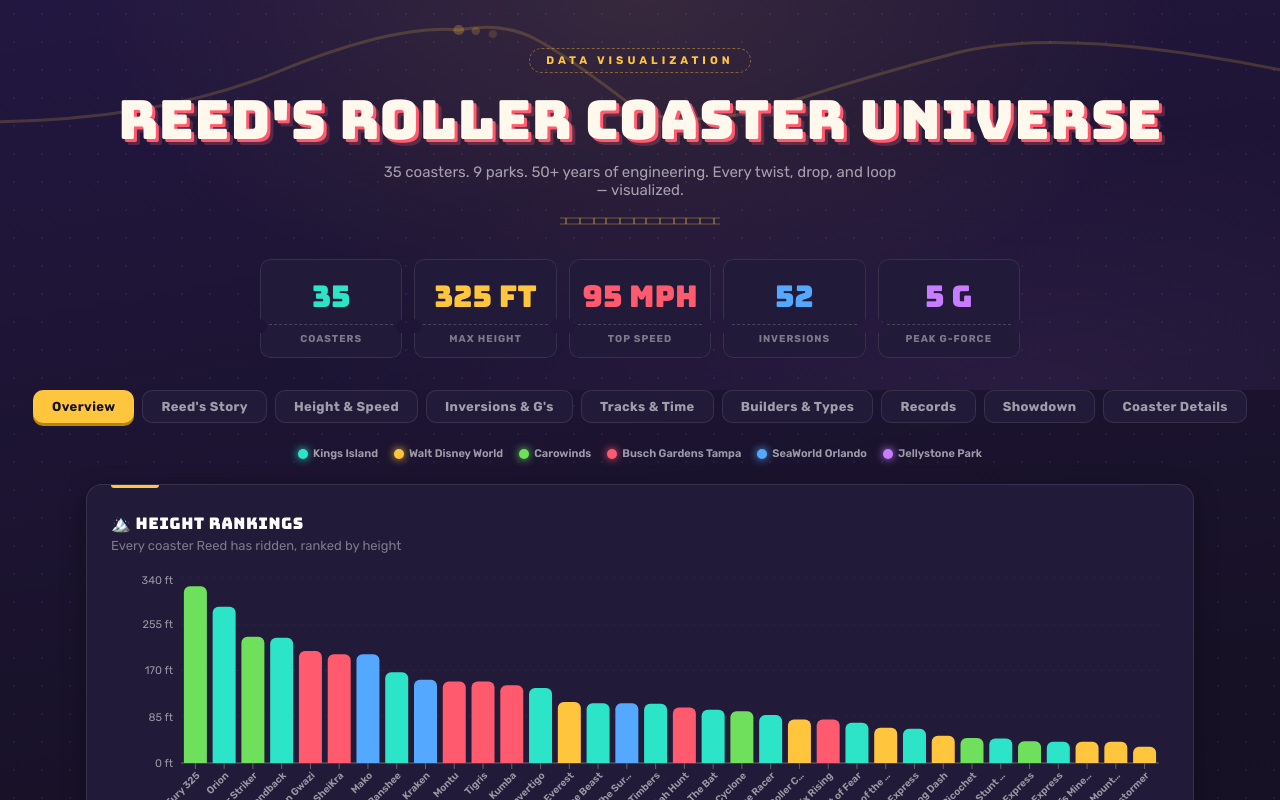
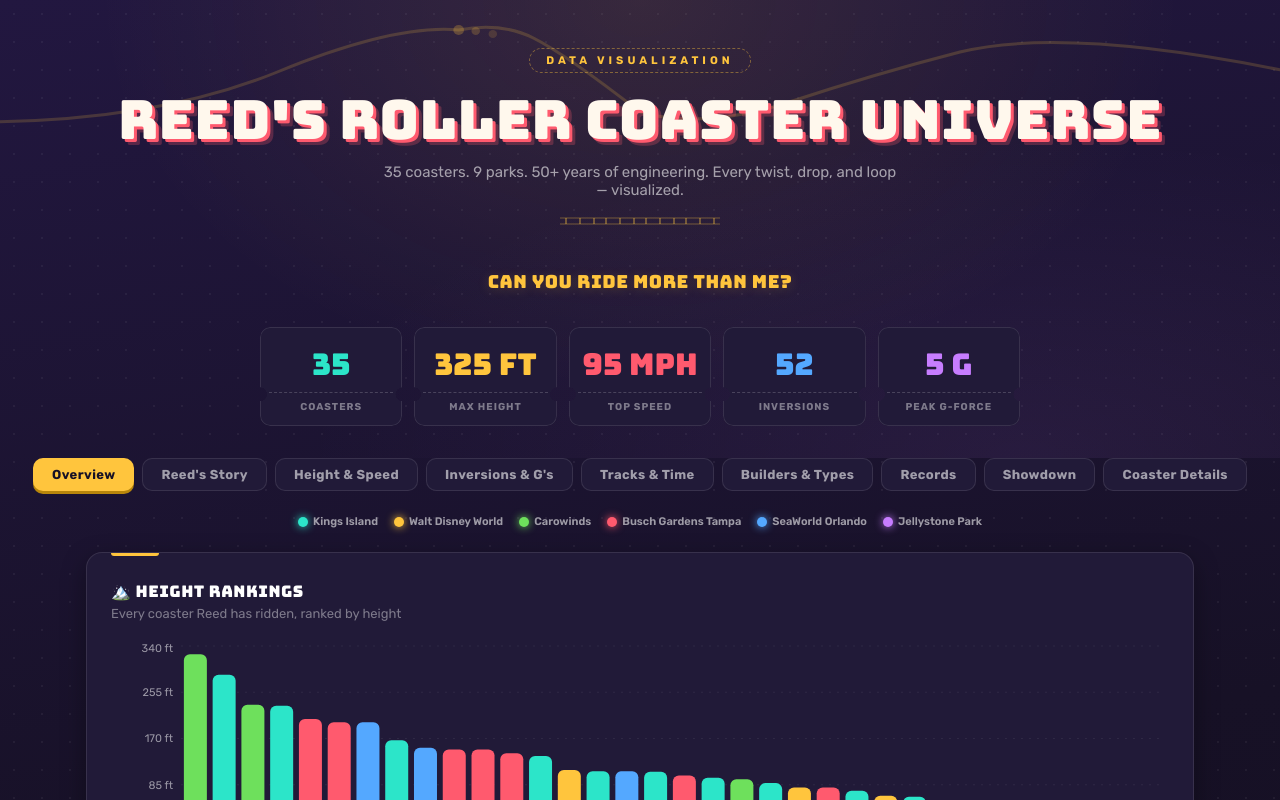
Before and after one commit to justin-vanwinkle/reed-coasters, a React (Vite) app: page / in a window 1280 px wide. Shown: the top 800 px of the page. Built offline with nearby package versions, Linux system fonts and the light colour scheme.

Commit message:
feat: add rotating hero prompts (#12)

```diff
--- a/src/components/layout/Hero.module.css
+++ b/src/components/layout/Hero.module.css
@@ -70,6 +70,44 @@
   background-repeat: repeat-x;
 }
 
+.prompt {
+  display: flex;
+  align-items: center;
+  justify-content: center;
+  min-height: 44px;
+  max-width: 680px;
+  margin: 0 auto var(--spacing-2xl);
+  padding: 0 var(--spacing-md);
+  color: var(--color-accent);
+  font-family: var(--font-display);
+  font-size: clamp(var(--font-size-md), 2vw, var(--font-size-2xl));
+  letter-spacing: var(--tracking-display);
+  line-height: 1.4;
+  text-shadow: 0 2px 12px rgba(255, 197, 61, 0.18);
+}
+
+.promptText {
+  display: inline-block;
+  animation: promptFadeIn var(--transition-slow);
+}
+
+@keyframes promptFadeIn {
+  from {
+    opacity: 0;
+    transform: translateY(4px);
+  }
+  to {
+    opacity: 1;
+    transform: translateY(0);
+  }
+}
+
+@media (prefers-reduced-motion: reduce) {
+  .promptText {
+    animation: none;
+  }
+}
+
 .statsGrid {
   display: grid;
   grid-template-columns: repeat(auto-fit, minmax(120px, 1fr));
--- a/src/components/layout/Hero.tsx
+++ b/src/components/layout/Hero.tsx
@@ -1,7 +1,50 @@
-import { memo } from 'react';
+import { memo, useEffect, useState } from 'react';
 import { AnimatedNumber } from '../ui/AnimatedNumber';
 import { stats } from '../../data';
+import { usePrefersReducedMotion } from '../../hooks/usePrefersReducedMotion';
 import styles from './Hero.module.css';
+
+const HERO_PROMPTS = [
+  'Can you ride more than me?',
+  'Think you can top my coaster count?',
+  'Front row or back row?',
+  'How many loops is too many? Trick question.',
+  'Big drops. Bigger bragging rights.',
+  'The midway called—it wants another lap.',
+  'Keep your hands up and your coaster count higher.',
+  'One more ride? Always.',
+  'Ready to earn some airtime?',
+  "What’s your next must-ride?",
+  'Your next favorite coaster is still out there.',
+  'Queue up. Strap in. Brag later.',
+] as const;
+
+const PROMPT_INTERVAL_MS = 10_000;
+const LAST_PROMPT_STORAGE_KEY = 'reeds-coaster-dashboard:last-hero-prompt';
+
+function readLastPrompt(): string | null {
+  try {
+    const storedPrompt = window.sessionStorage.getItem(LAST_PROMPT_STORAGE_KEY);
+    return HERO_PROMPTS.includes(storedPrompt as (typeof HERO_PROMPTS)[number])
+      ? storedPrompt
+      : null;
+  } catch {
+    return null;
+  }
+}
+
+function storePrompt(prompt: string) {
+  try {
+    window.sessionStorage.setItem(LAST_PROMPT_STORAGE_KEY, prompt);
+  } catch {
+    // Storage may be unavailable in privacy-restricted browsing contexts.
+  }
+}
+
+function pickPrompt(excludedPrompt: string | null): string {
+  const candidates = HERO_PROMPTS.filter((prompt) => prompt !== excludedPrompt);
+  return candidates[Math.floor(Math.random() * candidates.length)];
+}
 
 const HERO_STATS = [
   { value: stats.totalCoasters, label: 'Coasters', suffix: '', color: 'var(--color-primary)' },
@@ -15,6 +58,23 @@ const HERO_STATS = [
  * Hero section with animated stats
  */
 function HeroComponent() {
+  const [prompt, setPrompt] = useState(() => pickPrompt(readLastPrompt()));
+  const prefersReducedMotion = usePrefersReducedMotion();
+
+  useEffect(() => {
+    storePrompt(prompt);
+  }, [prompt]);
+
+  useEffect(() => {
+    if (prefersReducedMotion) return;
+
+    const intervalId = window.setInterval(() => {
+      setPrompt((currentPrompt) => pickPrompt(currentPrompt));
+    }, PROMPT_INTERVAL_MS);
+
+    return () => window.clearInterval(intervalId);
+  }, [prefersReducedMotion]);
+
   return (
     <div className={styles.hero}>
       <div className={styles.background} />
@@ -42,6 +102,12 @@ function HeroComponent() {
         </p>
         <div className={styles.trackDivider} />
 
+        <p className={styles.prompt} data-testid="hero-prompt">
+          <span key={prompt} className={styles.promptText}>
+            {prompt}
+          </span>
+        </p>
+
         <div className={styles.statsGrid}>
           {HERO_STATS.map((stat, i) => (
             <div key={i} className={styles.statCard}>
--- a/src/components/records/RecordsMarquee.tsx
+++ b/src/components/records/RecordsMarquee.tsx
@@ -1,25 +1,10 @@
-import { memo, useEffect, useState } from 'react';
+import { memo } from 'react';
 import { useCoasterData } from '../../hooks/useCoasterData';
+import { usePrefersReducedMotion } from '../../hooks/usePrefersReducedMotion';
 import type { Coaster, MarqueeClaim } from '../../data/coasters.types';
 import styles from './RecordsMarquee.module.css';
 
 const STATIC_CLAIM_LIMIT = 8;
-
-// jsdom (and very old browsers) may lack matchMedia, so guard every call
-function usePrefersReducedMotion(): boolean {
-  const [reduced, setReduced] = useState(false);
-
-  useEffect(() => {
-    if (typeof window === 'undefined' || typeof window.matchMedia !== 'function') return;
-    const mq = window.matchMedia('(prefers-reduced-motion: reduce)');
-    setReduced(mq.matches);
-    const onChange = (e: MediaQueryListEvent) => setReduced(e.matches);
-    mq.addEventListener?.('change', onChange);
-    return () => mq.removeEventListener?.('change', onChange);
-  }, []);
-
-  return reduced;
-}
 
 interface RecordsMarqueeProps {
   onSelectCoaster: (coaster: Coaster) => void;
--- /dev/null
+++ b/src/hooks/usePrefersReducedMotion.ts
@@ -0,0 +1,35 @@
+import { useSyncExternalStore } from 'react';
+
+const REDUCED_MOTION_QUERY = '(prefers-reduced-motion: reduce)';
+
+let mediaQuery: MediaQueryList | null = null;
+
+function getMediaQuery(): MediaQueryList | null {
+  if (
+    mediaQuery === null &&
+    typeof window !== 'undefined' &&
+    typeof window.matchMedia === 'function'
+  ) {
+    mediaQuery = window.matchMedia(REDUCED_MOTION_QUERY);
+  }
+
+  return mediaQuery;
+}
+
+function subscribe(onStoreChange: () => void): () => void {
+  const query = getMediaQuery();
+  query?.addEventListener?.('change', onStoreChange);
+  return () => query?.removeEventListener?.('change', onStoreChange);
+}
+
+function getSnapshot(): boolean {
+  return getMediaQuery()?.matches ?? false;
+}
+
+function getServerSnapshot(): boolean {
+  return false;
+}
+
+export function usePrefersReducedMotion(): boolean {
+  return useSyncExternalStore(subscribe, getSnapshot, getServerSnapshot);
+}
```
Also changed, not shown: 2 other files (tests, documents, lock files or other folders).
